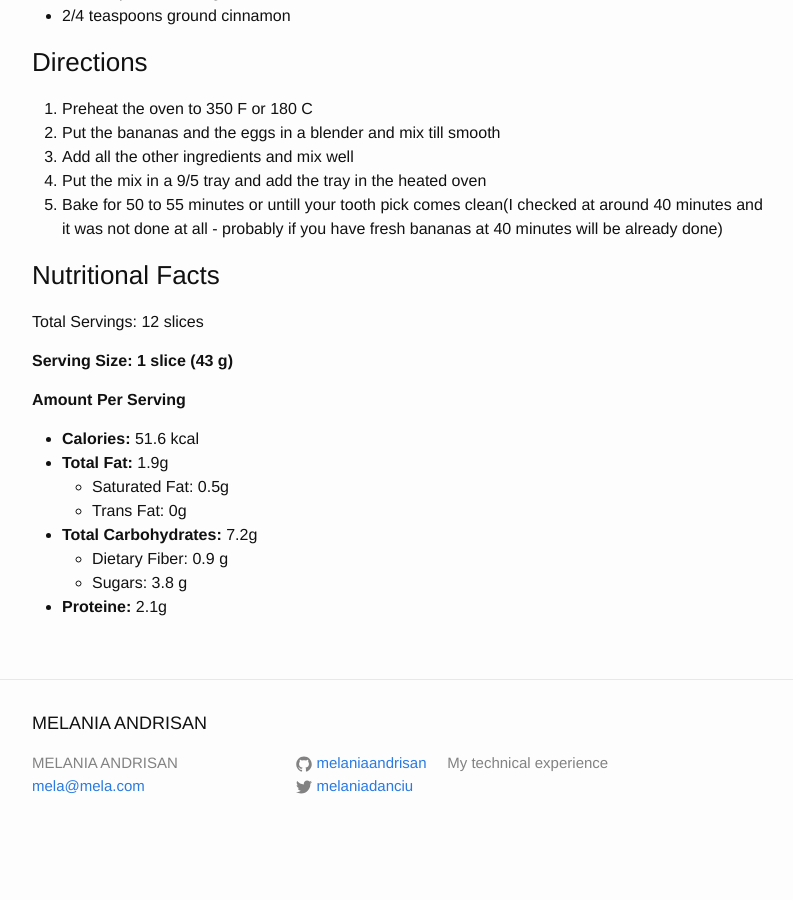
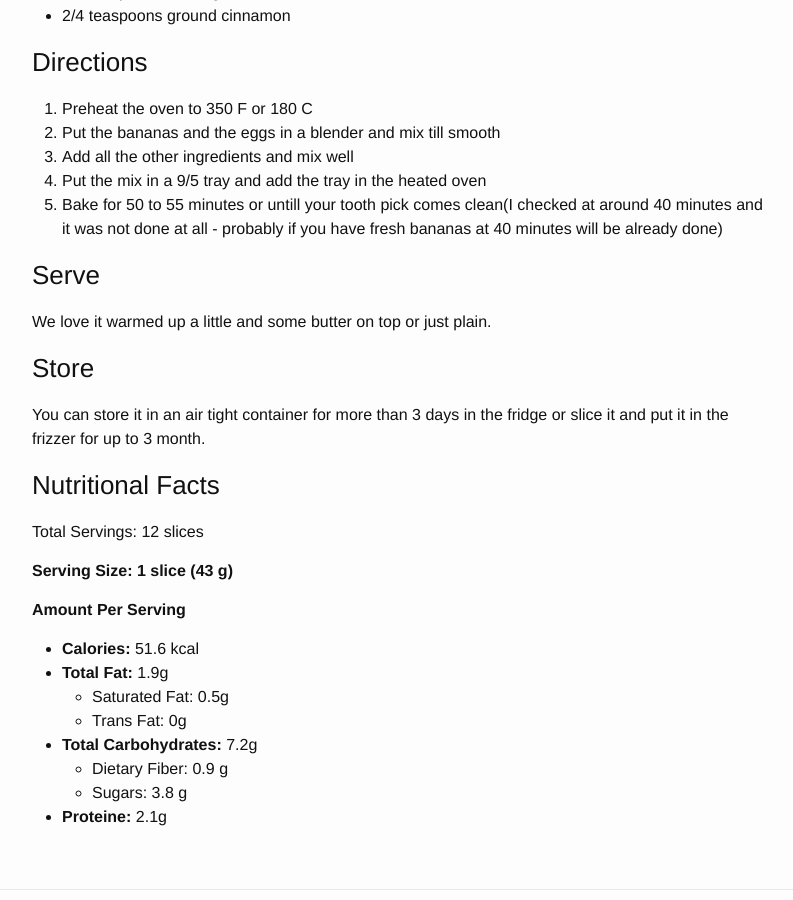
Before and after one commit to melaniaandrisan/melaniaandrisan.github.io, a Jekyll site: the page built from _posts/2018-09-25-Paleo-banana-bread.md, in a window 1280 px wide and 900 px high, scrolled down 1867 px. Shown: the whole window, without its empty margins (238-1031 px from the left). Built offline with Jekyll 4.4.1, drawn with Linux system fonts in a browser that asks for light colours; comment, search, counter and statistics services are not loaded; before the commit the page ends 2724 px from its top, so only the background shows below that.

Commit message:
Update 2018-09-25-Paleo-banana-bread.md

```diff
--- a/_posts/2018-09-25-Paleo-banana-bread.md
+++ b/_posts/2018-09-25-Paleo-banana-bread.md
@@ -47,6 +47,14 @@ This bread is one of my little girl favorites. Is fluffly, moist, with a thin cr
 4. Put the mix in a 9/5 tray and add the tray in the heated oven
 5. Bake for 50 to 55 minutes or untill your tooth pick comes clean(I checked at around 40 minutes and it was not done at all - probably if you have fresh bananas at 40 minutes will be already done)
 
+### Serve
+
+We love it warmed up a little and some butter on top or just plain.
+
+### Store
+
+You can store it in an air tight container for more than 3 days in the fridge or slice it and put it in the frizzer for up to 3 month.
+
 ### Nutritional Facts
 Total Servings: 12 slices
 
```
